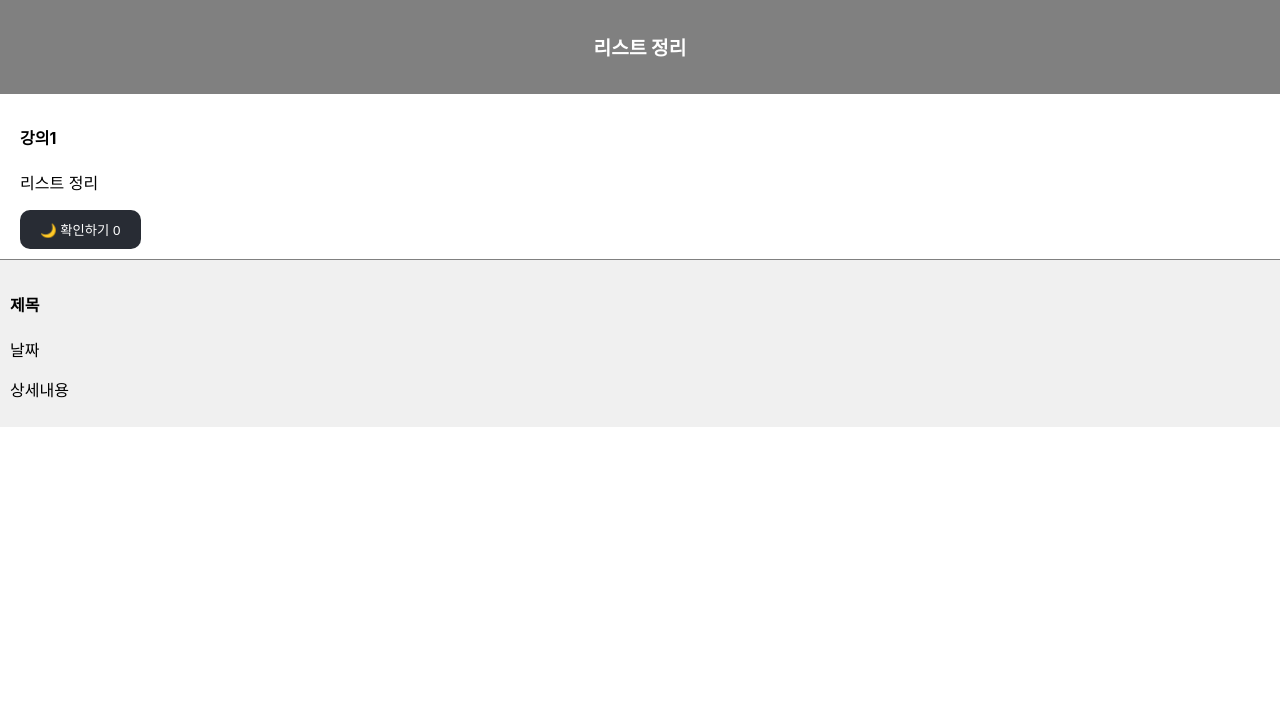
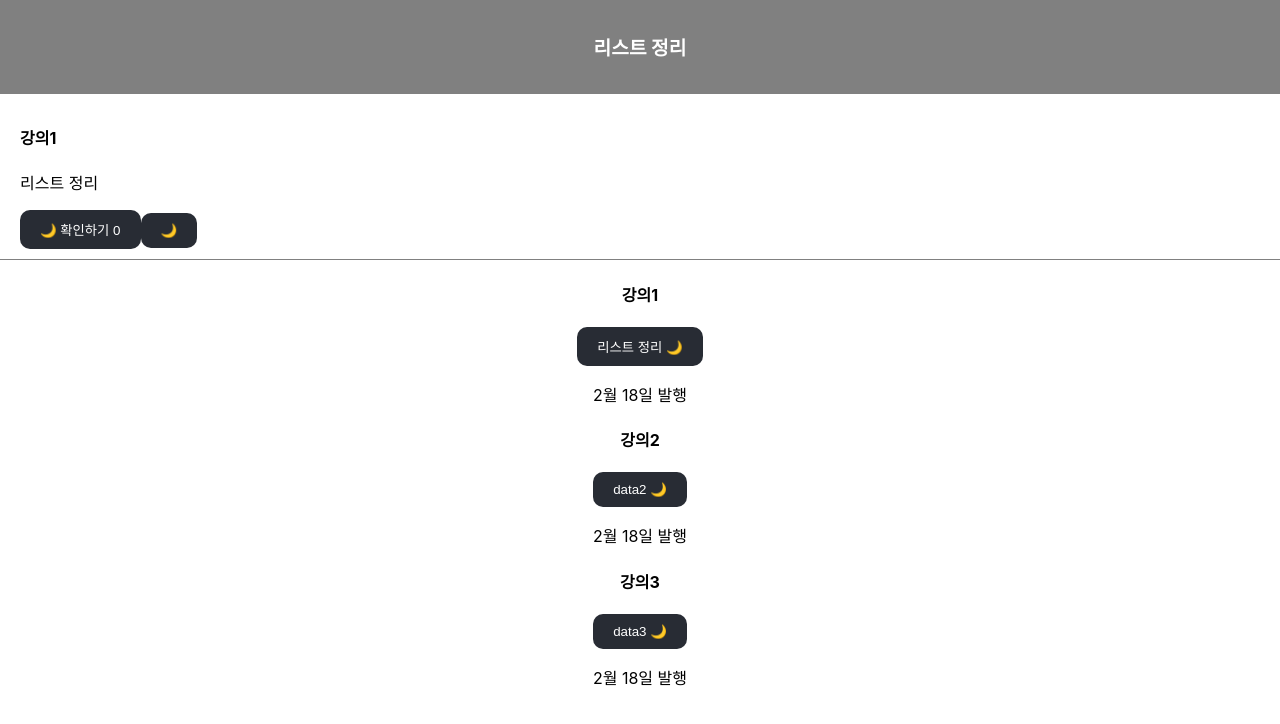
Before and after one commit to JinAoxo/ReactStudy, a React (Create React App) app in the folder reactstudy/: page / in a window 1280 px wide. Shown: the top 724 px of the page. Built offline with nearby package versions, Linux system fonts and the light colour scheme.

Commit message:
#3. react step1. 강의 듣고 정리

```diff
--- a/reactstudy/src/App.js
+++ b/reactstudy/src/App.js
@@ -18,10 +18,16 @@ function App() {
   let [text, textChange] = useState(['리스트 정리', 'data2', 'data3']);
   let [누르기, 누르기변경] = useState(0);
 
+  let [title3, setTitle3] = useState(0);
+
+  //모달창 기능 개발
+  let [modal, setModal] = useState(false);
+  //useState 형식은 1,0 ture, false 열림,닫힘 등 자유로움
+
   // *. onClick에 넣는 방법
-  function 함수() {
-    console.log(1);
-  }
+  // function 함수() {
+  //   console.log(1);
+  // }
 
   return (
     <div className="App">
@@ -47,6 +53,9 @@ function App() {
               copy[0] = '변경된것';
               누르기변경(copy);
             }}> 🌙 확인하기 {누르기}</button> */}
+
+            {/* <button className='item-btn' onClick={() => { setModal(true) }}> 🌙 </button> */}
+            <button className='item-btn' onClick={() => { setModal(!modal)}}> 🌙 </button>
           </div>
 
           {/* 3. 컴포넌트를 만들어 쓰는 방법 : 내부에 만들수 있고 외부에 만들어서 불러올 수 있음*/}
@@ -56,8 +65,40 @@ function App() {
             <p>상세내용</p>
           </div> */}
 
-          <Modal></Modal>
+          {
+            // if(조건식){ } 을 사용하고 싶을 때 => 삼항 연산자(ternary operator)사용
+            // 조건식 ? 참일때 실행할 코드 : 거짓일때 실행할 코드
+            // 1 == 1 ? 'ture' : 'false'
+            modal === true ? <Modal color={'skyblue'} title2={title2} title1Change={title1Change} title3={title3} /> : null
+          }
+
+          {/* <Modal></Modal> */}
           {/* <Modal/> */}
+
+          {
+          /* for 반복 문을 대신해서 사용 하는 방법
+          var 어레이 = [2,3,4];
+            어레이.map(function(a){
+            console.log(a)
+          });
+
+          var newArray = 어레이.map(function(a){
+            return a * 10
+          });
+            */
+          }
+
+          {
+            title2.map(function(a, i){
+            return (<div className="list" key={i} >
+              <h4>{title2[i]}</h4>
+              <button className='item-btn' onClick={() => { setModal(!modal); setTitle3(i) }}>{title1[i]} 🌙 </button>
+              <p>2월 18일 발행</p>
+            </div> )
+            })
+          }
+
+
         </div>
       </div>
 
@@ -141,12 +182,24 @@ function App() {
   );
 }
 
-function Modal() {
+// function Modal() {
+//   return (
+//     <div className='modal'>
+//       <h4>제목</h4>
+//       <p>날짜</p>
+//       <p>상세내용</p>
+//     </div>
+//   )
+// }
+
+function Modal(props) {
+  //  let [title3, setTitle3] = useState(0);
   return (
-    <div className='modal'>
-      <h4>제목</h4>
+    <div className='modal' style={{background: props.color}}>
+      <h4>{props.title2[props.title3] }</h4>
       <p>날짜</p>
       <p>상세내용</p>
+      <button onClick={() => { props.title1Change(['교체1', '교체2', '교체3'])} }>글수정</button>
     </div>
   )
 }
```
